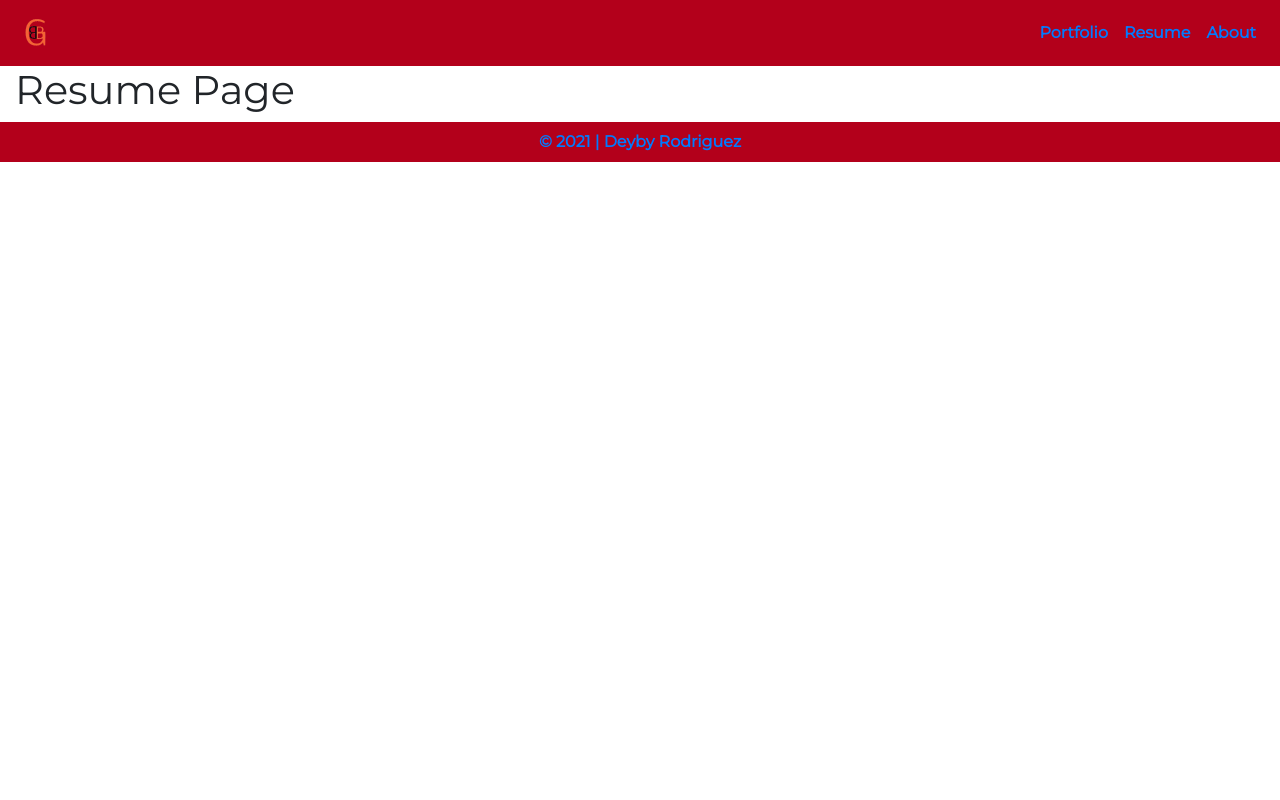
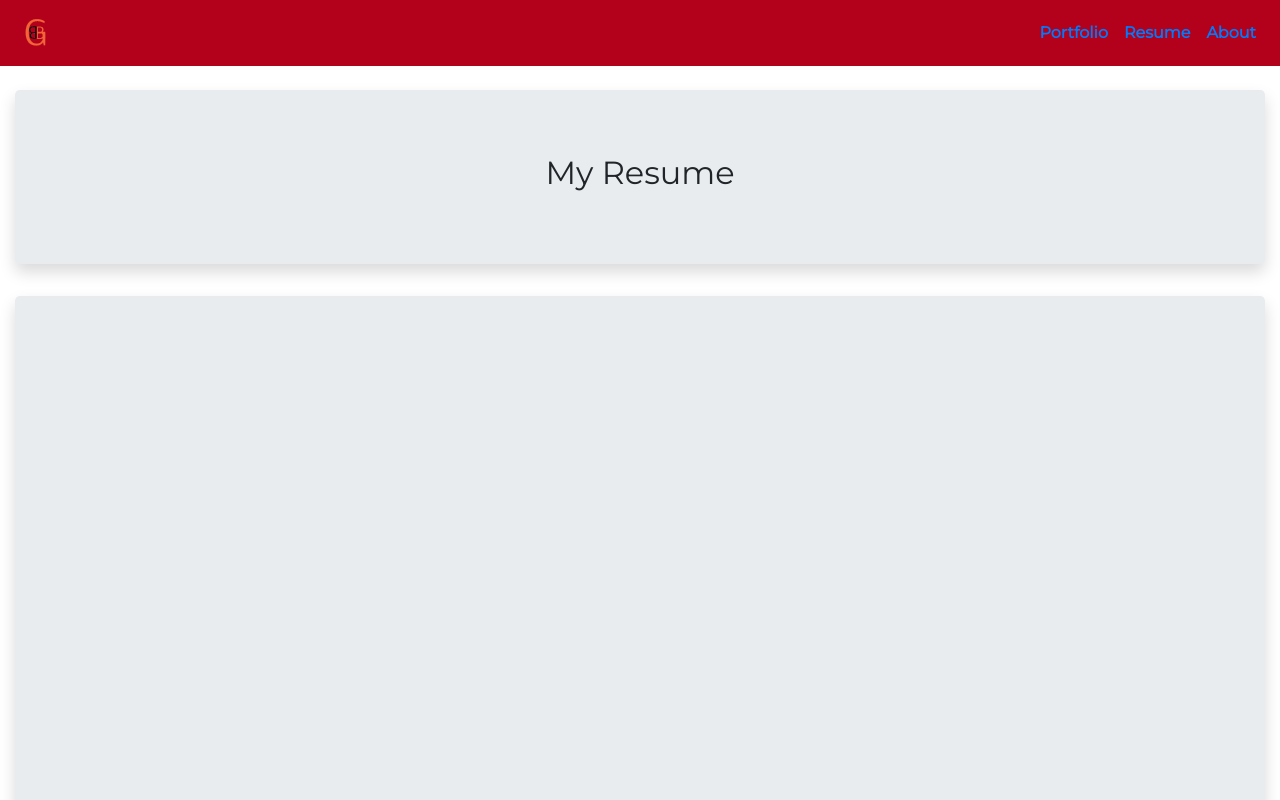
Before and after one commit to deybyr647/bryan-personal-website, a Next.js app: page /resume in a window 1280 px wide. Shown: the top 800 px of the page. Built offline with nearby package versions, Linux system fonts and the light colour scheme.

Commit message:
Completed Resume page

```diff
--- a/components/Navigation.tsx
+++ b/components/Navigation.tsx
@@ -5,7 +5,7 @@ import styles from '../styles/etc.module.css';
 
 const Navigation = () => {
     return (
-        <Navbar variant='light' expand='lg' className="sticky-top">
+        <Navbar variant='light' expand='lg' className="sticky-top mb-4">
             <Navbar.Brand>
                 <Link
                     href="/"
--- a/pages/resume.tsx
+++ b/pages/resume.tsx
@@ -1,15 +1,31 @@
-import { Container, Row, Col, Jumbotron, Image } from 'react-bootstrap';
+import { Container, Row, Col, Jumbotron, ResponsiveEmbed } from 'react-bootstrap';
 
 import Metadata from '../components/Metadata';
 import Navigation from '../components/Navigation';
 import Footer from '../components/Footer';
 
+const ResumeDoc = () => {
+    return (
+        <ResponsiveEmbed>
+            <embed src="/Resume.pdf" width="100%" height="100%" type="application/pdf"/>
+        </ResponsiveEmbed>
+    );
+}
+
 const ResumePageContent = () => {
     return (
         <Container fluid>
-            <Row>
+            <Row className="d-flex flex-column align-items-center justify-content-center">
                 <Col>
-                    <h1>Resume Page</h1>
+                    <Jumbotron className="text-center shadow">
+                        <h2>My Resume</h2>
+                    </Jumbotron>
+                </Col>
+
+                <Col>
+                    <Jumbotron className="shadow">
+                        <ResumeDoc/>
+                    </Jumbotron>
                 </Col>
             </Row>
         </Container>
--- a/styles/globals.css
+++ b/styles/globals.css
@@ -26,3 +26,9 @@ a:hover {
 .navbar, .nav {
   background-color: #B3001B;
 }
+
+@media(max-width: 1000px){
+  .embed-responsive-1by1::before{
+      padding-top: 150%;
+  }
+}
```
Also changed, not shown: 1 other file (tests, documents, lock files or other folders).
